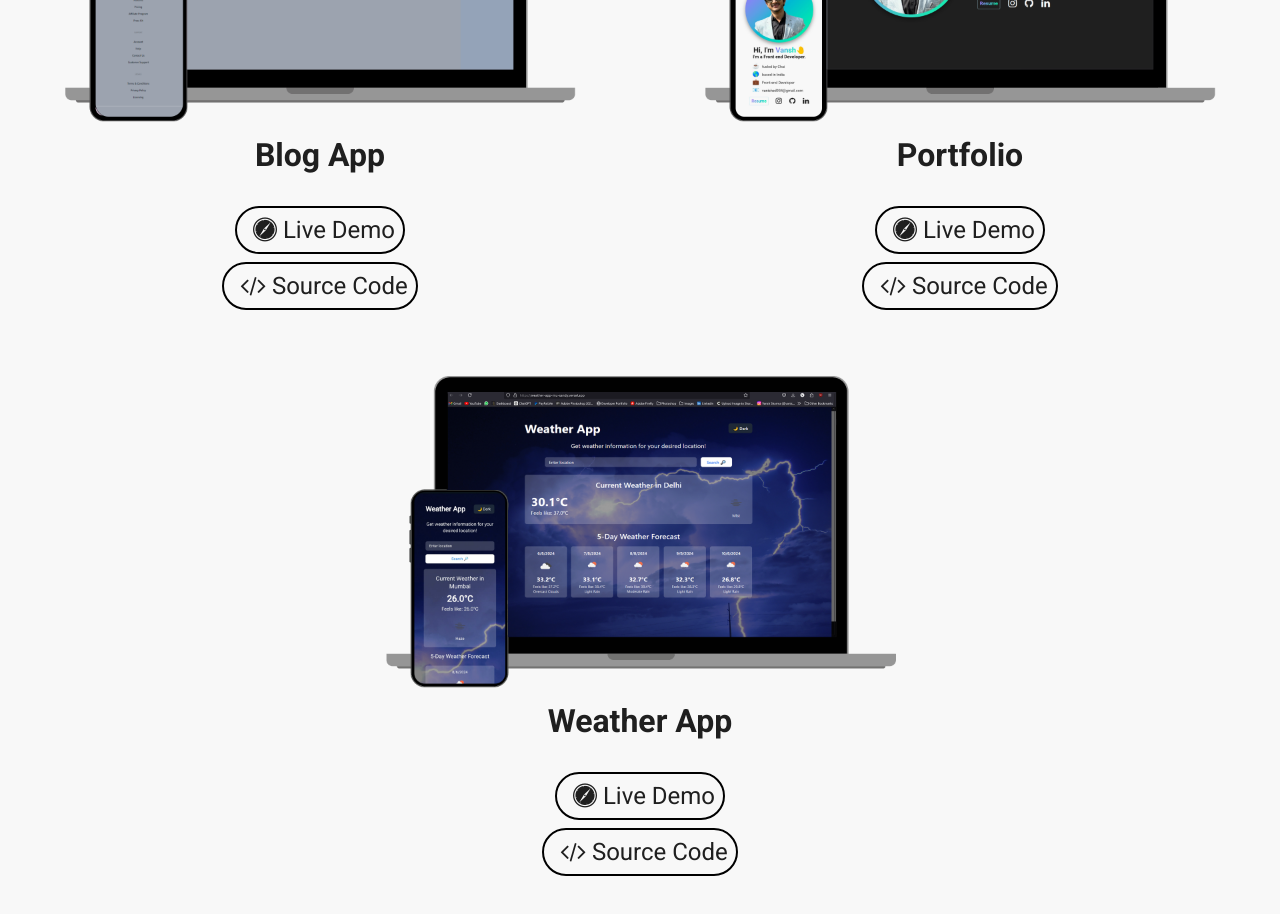
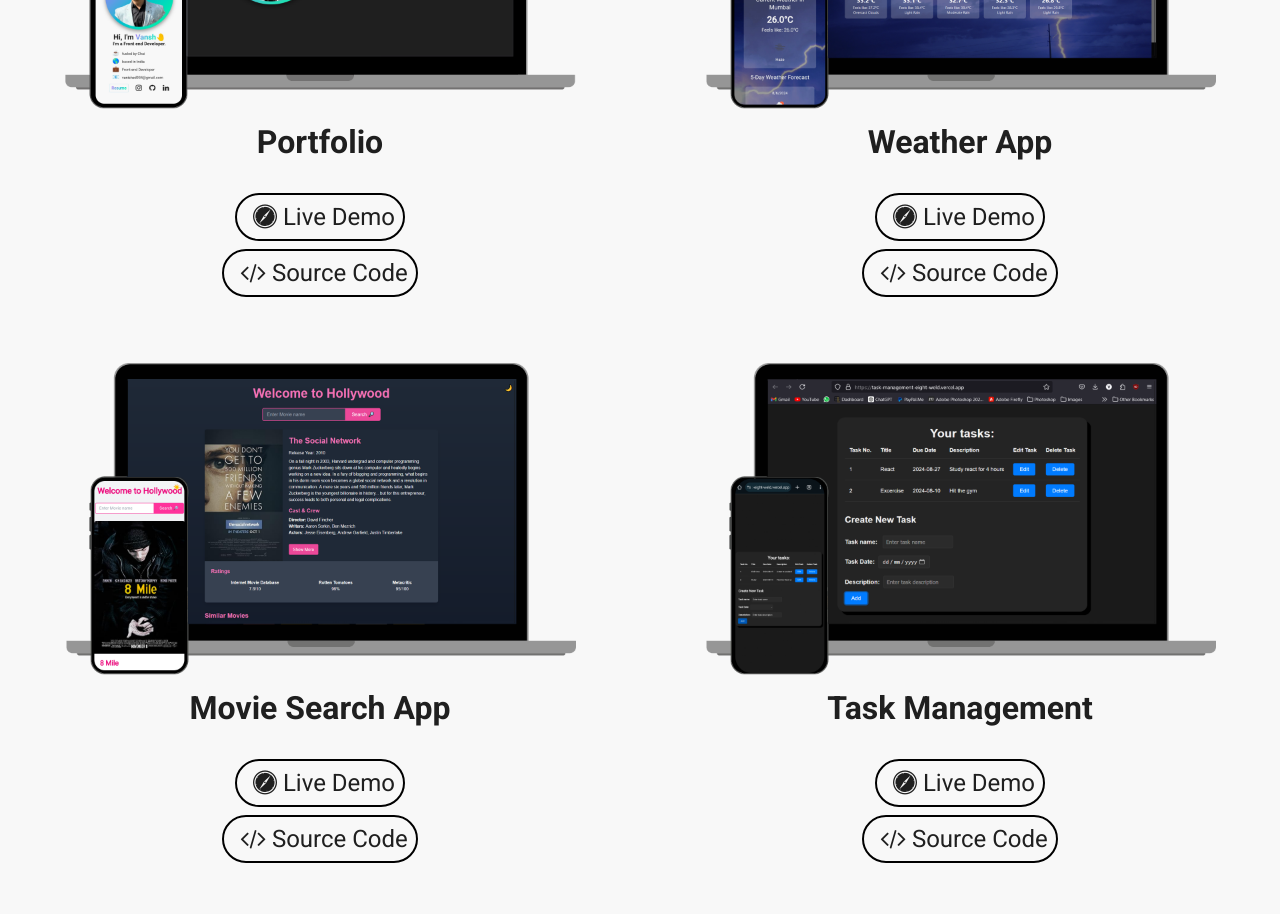
Before and after one commit to VanshSharma0/portfolio1, a React (Create React App) app: page /portfolio in a window 1280 px wide. Shown: the part 860-1774 px from the top of the page. Built offline with nearby package versions, Linux system fonts and the light colour scheme; the HTML template or start-up script is replaced by a standard one.

Commit message:
update projects

```diff
--- a/src/components/about/About.js
+++ b/src/components/about/About.js
@@ -25,11 +25,11 @@ export default function About({innerRef}) {
             </p>
             <p><span style={{color: info.baseColor}}>skills/tools <span
                 className={Style.green}>(main)</span> $</span> ls</p>
-            <p style={{color: info.baseColor}}> Proficient With</p>
+            <p style={{color: info.baseColor}}> languages: </p>
             <ul className={Style.skills}>
                 {info.skills.proficientWith.map((proficiency, index) => <li key={index}>{proficiency}</li>)}
             </ul>
-            <p style={{color: info.baseColor}}> Exposed To</p>
+            <p style={{color: info.baseColor}}> proficient in:</p>
             <ul className={Style.skills}>
                 {info.skills.exposedTo.map((skill, index) => <li key={index}>{skill}</li>)}
             </ul>
--- a/src/components/portfolio/Portfolio.js
+++ b/src/components/portfolio/Portfolio.js
@@ -9,10 +9,16 @@ export default function Portfolio({innerRef}) {
             <Grid container display={'flex'} justifyContent={'center'}>
                 {info.portfolio.map((project, index) => (
                    <Grid item xs={12} md={6} key={index}>
-                       <PortfolioBlock image={project.image} live={project.live} source={project.source} title={project.title} />
+                       <PortfolioBlock
+                           image={project.image}
+                           live={project.live}
+                           source={project.source}
+                           title={project.title}
+                           isFirstItem={index === 0}
+                       />
                    </Grid>
                 ))}
             </Grid>
         </Box>
     );
-};
+}
--- a/src/components/portfolio/PortfolioBlock.js
+++ b/src/components/portfolio/PortfolioBlock.js
@@ -3,7 +3,7 @@ import IconLink from "./IconLink";
 import {Box} from "@mui/material";
 
 function PortfolioBlock(props) {
-   const {image, live, source, title} = props;
+   const {image, live, source, title, isFirstItem} = props;
    return (
       <Box display={'flex'} flexDirection={'column'} justifyContent={'center'} alignItems={'center'}>
          <Box component={'img'} src={image} alt={'mockup'}/>
@@ -13,9 +13,11 @@ function PortfolioBlock(props) {
             <Box p={1} border={'2px solid black'} borderRadius={'25px'}>
                <IconLink link={live} title={'Live Demo'} icon={'fa fa-safari'}/>
             </Box>
-            <Box p={1} border={'2px solid black'} borderRadius={'25px'}>
-               <IconLink link={source} title={'Source Code'} icon={'fa fa-code'}/>
-            </Box>
+            {!isFirstItem && (
+               <Box p={1} border={'2px solid black'} borderRadius={'25px'}>
+                  <IconLink link={source} title={'Source Code'} icon={'fa fa-code'}/>
+               </Box>
+            )}
          </Box>
       </Box>
    );
--- a/src/info/Info.js
+++ b/src/info/Info.js
@@ -4,6 +4,8 @@ import mock2 from "../img/mock2.png"
 import mock3 from "../img/mock3.png"
 import mock4 from "../img/mock4.png"
 import mock5 from "../img/mock5.png"
+import mock6 from "../img/mock6.png"
+import mock7 from "../img/mock7.png"
 
 /* Hi there! Thanks for checking out my portfolio template. Be sure to read the comments to get a better understanding of
 how to make this template work best for you! */
@@ -24,7 +26,7 @@ of what each of the values mean.
 export const info = {
     firstName: "Vansh",
     lastName: "Sharma",
-    initials: "(ಥ﹏ಥ)", // the example uses first and last, but feel free to use three or more if you like.
+    initials: "vs.", // the example uses first and last, but feel free to use three or more if you like.
     position: "a Front end Developer",
     selfPortrait: self, // don't change this unless you want to name your self-portrait in the "img" folder something else!
     gradient: `-webkit-linear-gradient(135deg, ${colors})`, // don't change this either
@@ -67,7 +69,7 @@ export const info = {
 // Just change the links so that they lead to your social profiles.
 
     ],
-    bio: "Hello! I'm Vansh. I am a dedicated React Developer actively seeking web development opportunities. With expertise in HTML,CSS, JavaScript, React.js, Tailwind CSS, and GSAP, I am eager to contribute to both team and individual projects.",
+    bio: "Hello! I'm Vansh. I am a Software Developer actively seeking web development opportunities. With expertise in HTML, CSS, JavaScript, React.js, Tailwind CSS, and GSAP. I am eager to contribute to both team and individual projects.",
     skills:
         {
             proficientWith: ['Java', 'Python', 'C', 'C++', 'JavaScript', 'React JS', 'Tailwind CSS'],
@@ -104,12 +106,6 @@ export const info = {
             image: mock2
         },
         {
-            title: "Blog App",
-            live: "https://blog-app-psi-blue.vercel.app/",
-            source: "https://github.com/VanshSharma0/BlogApp",
-            image: mock3
-        },
-        {
             title: "Portfolio",
             live: "https://portfolio-sepia-kappa.vercel.app/",
             source: "https://github.com/VanshSharma0/portfolio1",
@@ -120,6 +116,18 @@ export const info = {
             live: "https://weather-app-mu-sandy.vercel.app/",
             source: "https://github.com/VanshSharma0/Weather-app",
             image: mock5
+        },
+        {
+            title: "Movie Search App",
+            live: "https://movie-search-sigma-three.vercel.app/",
+            source: "https://github.com/VanshSharma0/Movie-Search",
+            image: mock7
+        },
+        {
+            title: "Task Management",
+            live: "https://task-management-eight-weld.vercel.app/",
+            source: "https://github.com/VanshSharma0/Task-management",
+            image: mock6
         }
     ]
 }
```
Also changed, not shown: src/img/mock6.png (added), src/img/mock7.png (added).
